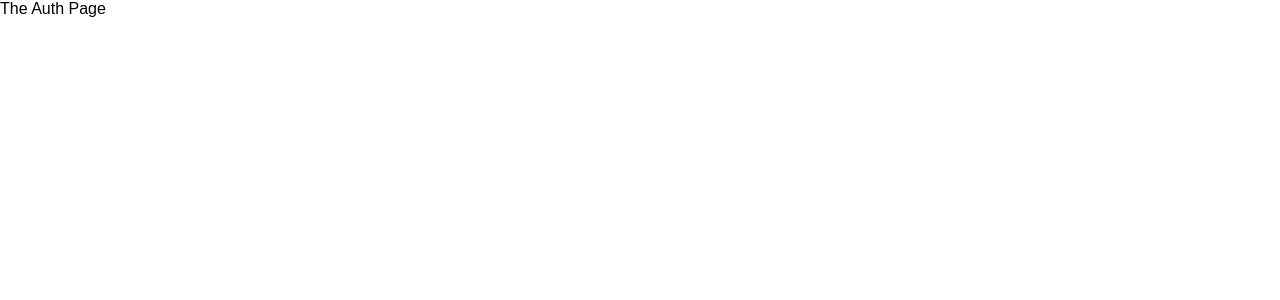
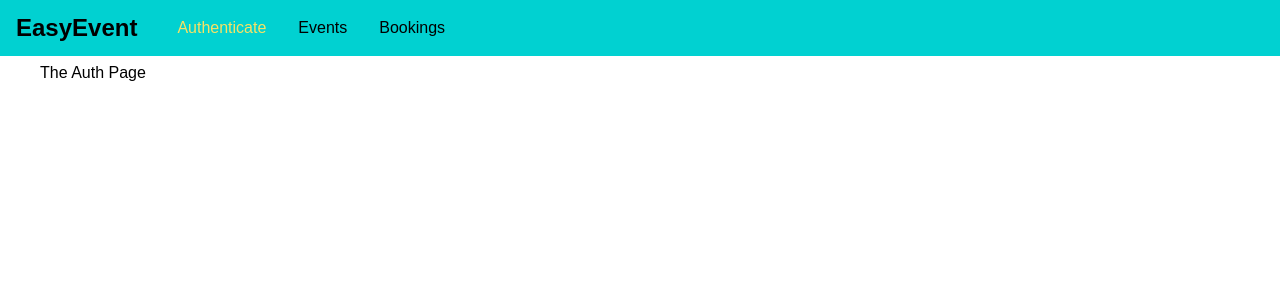
Before and after one commit to watit-thammarat/graphql-react-event-booking, a React (Create React App) app in the folder frontend/: page /auth in a window 1280 px wide. Shown: the top 300 px of the page. Built offline with nearby package versions, Linux system fonts and the light colour scheme.

Commit message:
added navbar

```diff
--- a/frontend/src/App.css
+++ b/frontend/src/App.css
@@ -1,32 +1,3 @@
-/* .App {
-  text-align: center;
+.main-content {
+  margin: 4rem 2.5rem;
 }
-
-.App-logo {
-  animation: App-logo-spin infinite 20s linear;
-  height: 40vmin;
-}
-
-.App-header {
-  background-color: #282c34;
-  min-height: 100vh;
-  display: flex;
-  flex-direction: column;
-  align-items: center;
-  justify-content: center;
-  font-size: calc(10px + 2vmin);
-  color: white;
-}
-
-.App-link {
-  color: #61dafb;
-}
-
-@keyframes App-logo-spin {
-  from {
-    transform: rotate(0deg);
-  }
-  to {
-    transform: rotate(360deg);
-  }
-} */
--- a/frontend/src/App.js
+++ b/frontend/src/App.js
@@ -1,21 +1,27 @@
-import React, { Component } from 'react';
+import React, { Component, Fragment } from 'react';
 import { BrowserRouter, Route, Redirect, Switch } from 'react-router-dom';
 
 import './App.css';
 import Auth from './pages/Auth';
 import Bookings from './pages/Bookings';
 import Events from './pages/Events';
+import MainNavigation from './components/Navigation/MainNavigation';
 
 class App extends Component {
   render() {
     return (
       <BrowserRouter>
+        <Fragment>
+          <MainNavigation />
+          <main className="main-content">
             <Switch>
               <Redirect exact from="/" to="/auth" />
               <Route exact path="/auth" component={Auth} />
               <Route exact path="/events" component={Events} />
               <Route exact path="/bookings" component={Bookings} />
             </Switch>
+          </main>
+        </Fragment>
       </BrowserRouter>
     );
   }
--- /dev/null
+++ b/frontend/src/components/Navigation/MainNavigation.css
@@ -0,0 +1,43 @@
+.main-navigation {
+  position: fixed;
+  left: 0;
+  top: 0;
+  width: 100%;
+  height: 3.5rem;
+  background: #01d1d1;
+  padding: 0 1rem;
+  display: flex;
+  align-items: center;
+}
+
+.main-navigation__logo h1 {
+  margin: 0;
+  font-size: 1.5rem;
+}
+
+.main-navigation__items {
+  margin-left: 1.5rem;
+  padding: 0;
+}
+
+.main-navigation__items ul {
+  display: flex;
+  list-style: none;
+  padding: 0;
+  margin: 0;
+}
+
+.main-navigation__items li {
+  margin: 0 1rem;
+}
+
+.main-navigation__items a {
+  text-decoration: none;
+  color: #000;
+}
+
+.main-navigation__items a:hover,
+.main-navigation__items a:active,
+.main-navigation__items a.active {
+  color: #f8e264;
+}
--- /dev/null
+++ b/frontend/src/components/Navigation/MainNavigation.js
@@ -0,0 +1,29 @@
+import React from 'react';
+import { NavLink } from 'react-router-dom';
+
+import './MainNavigation.css';
+
+const mainNavigation = props => {
+  return (
+    <header className="main-navigation">
+      <div className="main-navigation__logo">
+        <h1>EasyEvent</h1>
+      </div>
+      <nav className="main-navigation__items">
+        <ul>
+          <li>
+            <NavLink to="/auth">Authenticate</NavLink>
+          </li>
+          <li>
+            <NavLink to="/events">Events</NavLink>
+          </li>
+          <li>
+            <NavLink to="/bookings">Bookings</NavLink>
+          </li>
+        </ul>
+      </nav>
+    </header>
+  );
+};
+
+export default mainNavigation;
```
Lines whose indentation alone changed are shown as unchanged.
